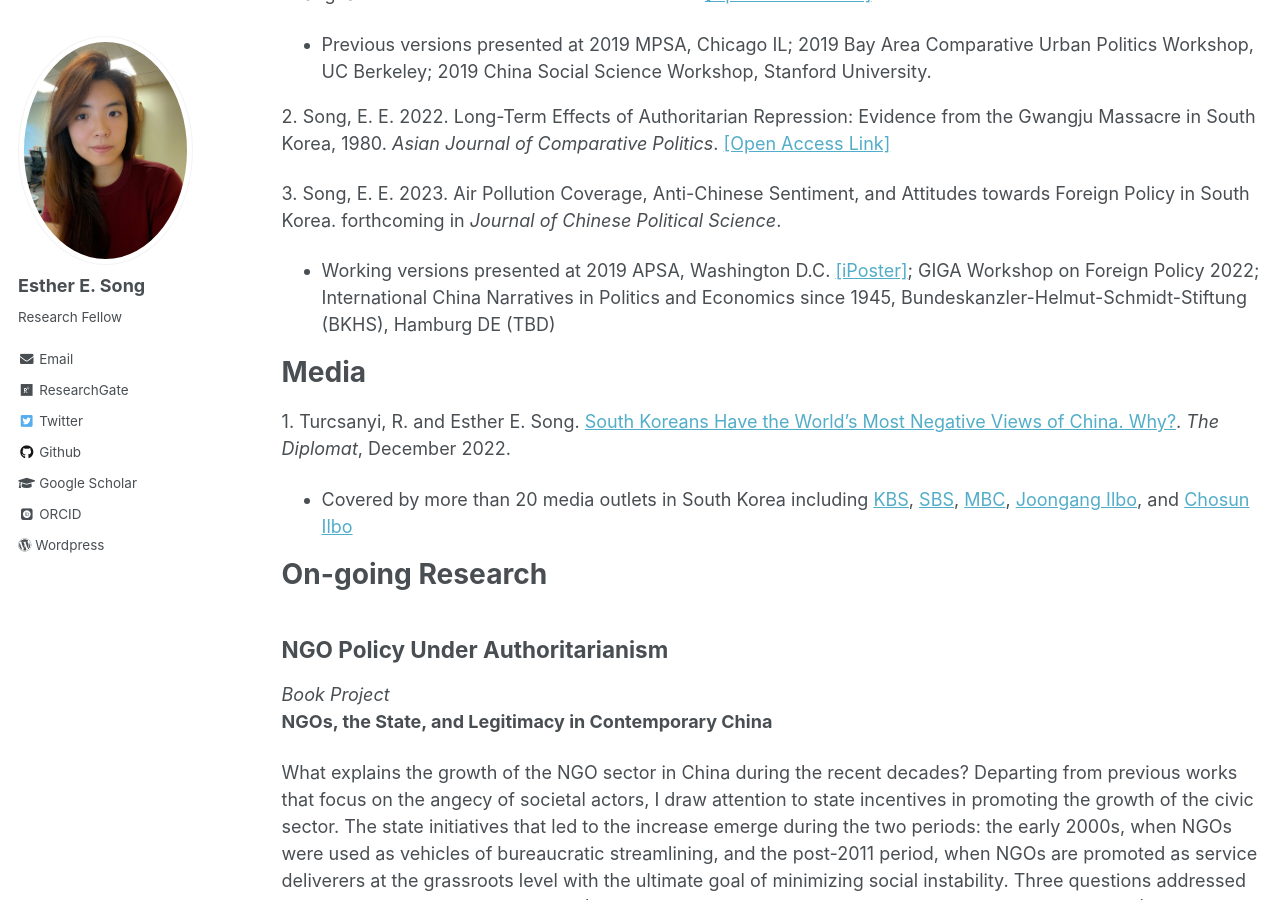
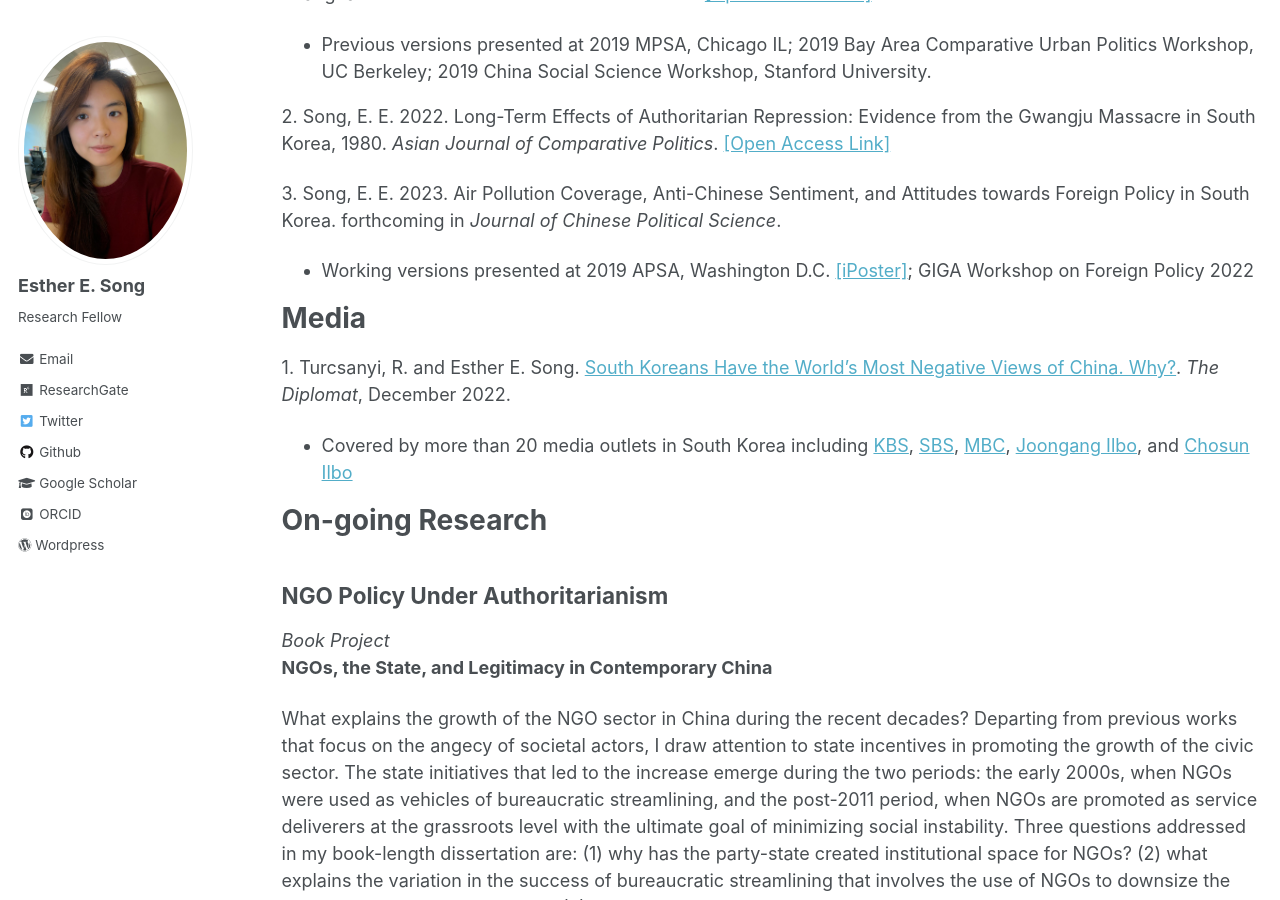
Before and after one commit to ehsong/ehsong.github.io, a Jekyll site: the page built from _pages/research.md, in a window 1280 px wide and 900 px high, scrolled down 421 px. Built offline with Jekyll 4.4.1, drawn with Linux system fonts in a browser that asks for light colours; some web fonts are replaced.

Commit message:
Update research.md

```diff
--- a/_pages/research.md
+++ b/_pages/research.md
@@ -17,7 +17,7 @@
 2\. Song, E. E. 2022. Long-Term Effects of Authoritarian Repression: Evidence from the Gwangju Massacre in South Korea, 1980. *Asian Journal of Comparative Politics*. [[Open Access Link]](https://journals.sagepub.com/doi/epub/10.1177/20578911221147994)
 
 3\. Song, E. E. 2023. Air Pollution Coverage, Anti-Chinese Sentiment, and Attitudes towards Foreign Policy in South Korea. forthcoming in *Journal of Chinese Political Science*.
-   * Working versions presented at 2019 APSA, Washington D.C. [[iPoster]](https://apsa2019-apsa.ipostersessions.com/default.aspx?s=DF-1D-34-3D-64-33-21-12-B0-42-57-A1-87-AC-68-E1); GIGA Workshop on Foreign Policy 2022; International China Narratives in Politics and Economics since 1945, Bundeskanzler-Helmut-Schmidt-Stiftung (BKHS), Hamburg DE (TBD)
+   * Working versions presented at 2019 APSA, Washington D.C. [[iPoster]](https://apsa2019-apsa.ipostersessions.com/default.aspx?s=DF-1D-34-3D-64-33-21-12-B0-42-57-A1-87-AC-68-E1); GIGA Workshop on Foreign Policy 2022
 
 # Media
 
```
